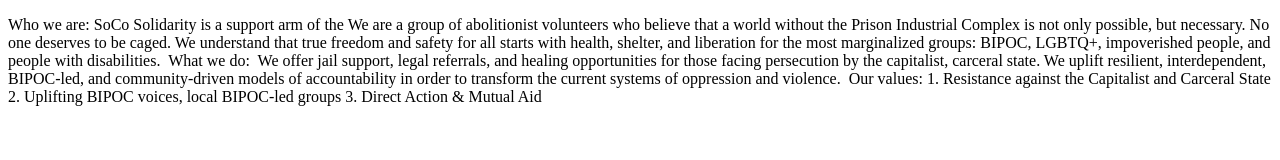
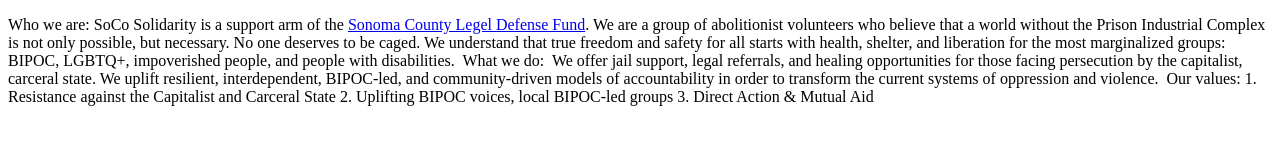
Before and after one commit to taylorjpope/soco-solidarity, a plain HTML site: page index.html in a window 1280 px wide. Drawn offline with Linux system fonts and the light colour scheme.

Commit message:
Add link

```diff
--- a/index.html
+++ b/index.html
@@ -8,7 +8,7 @@
 <body>
     <p>Who we are:
 
-        SoCo Solidarity is a support arm of the <a href="www.scldf.org/"></a> We are a group of abolitionist volunteers who believe that a world without the Prison Industrial Complex is not only possible, but necessary. No one deserves to be caged. We understand that true freedom and safety for all starts with health, shelter, and liberation for the most marginalized groups: BIPOC, LGBTQ+, impoverished people, and people with disabilities.
+        SoCo Solidarity is a support arm of the <a href="www.scldf.org/">Sonoma County Legel Defense Fund</a>. We are a group of abolitionist volunteers who believe that a world without the Prison Industrial Complex is not only possible, but necessary. No one deserves to be caged. We understand that true freedom and safety for all starts with health, shelter, and liberation for the most marginalized groups: BIPOC, LGBTQ+, impoverished people, and people with disabilities.
 
         What we do:
 
```
